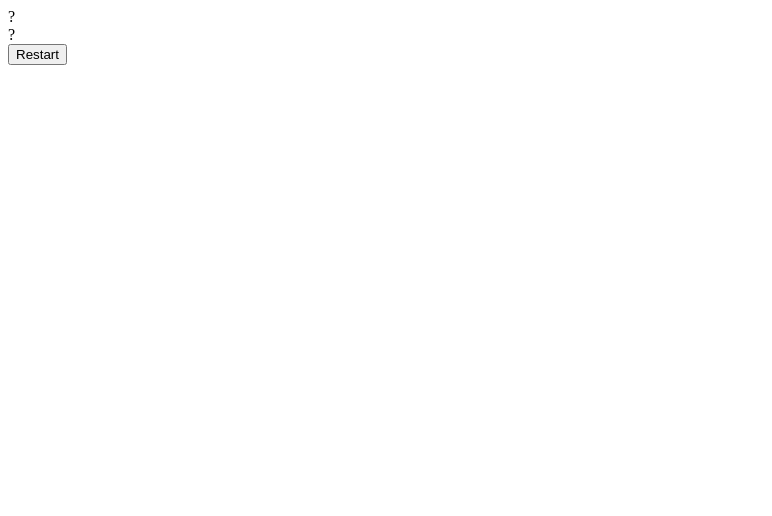
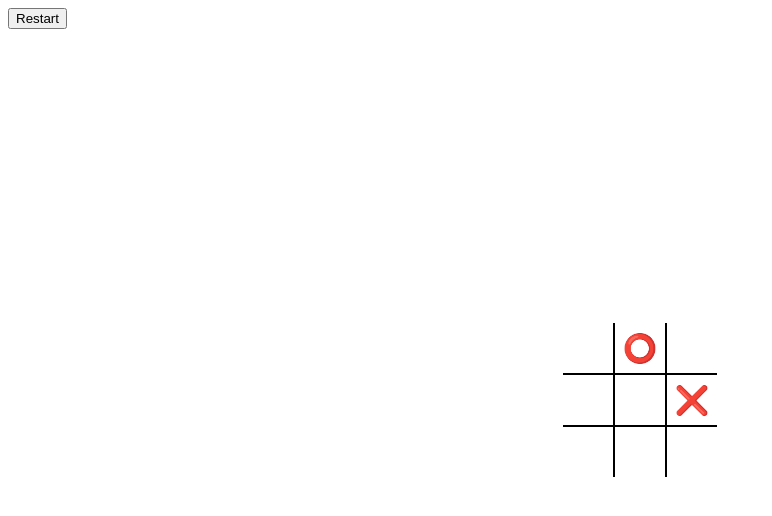
Before and after one commit to TatiGV/TicTacToe, a website: page index.html in a window 1280 px wide. Shown: the whole page, without its empty margins (0-772 px from the left). Drawn offline with Linux system fonts and the light colour scheme.

Commit message:
more instructions added

```diff
--- a/index.js
+++ b/index.js
@@ -1,38 +1,3 @@
-// holds the deck of cards for the game
-let cards = [];
+document.addEventListener('click', function handleClick(event) {
 
-// generates a new deck of cards, with size / 2 pairs, and shuffled
-function generateCards(size) {}
-
-// shuffles an array
-function shuffle(arr) {}
-
-// flips a card by id
-function flipCard(id) {}
-
-// marks any flipped cards as matched if they match
-function checkMatched() {}
-
-// shows a message if the game is over
-function checkWin() {}
-
-// sets all flipped props to false except for the matched ones
-function flipBack() {}
-
-// handles the click on a card
-function handleCardClick(id) {}
-
-// creates the DOM elements for the cards
-function showCards() {}
-
-// updates the classes on the card DOM elements based on the state of the cards
-function updateCards() {}
-
-// initializes the game
-function createGame(size) {
-  generateCards(size * size);
-  showCards();
-}
-
-// INITIALIZE THE GAME WHEN THE PAGE LOADS
-createGame(4);
+});
--- a/input.css
+++ b/input.css
@@ -11,20 +11,66 @@
 
 
 /* Pseudo elements */
+.x::before {
+  content: '';
+}
+
+.o::before {
+  content: '';
+}
+
 
 .x::after {
-  content: '?'
+  content: '❌';
 }
 
 .o::after {
-  content: '?'
+  content: '⭕';
 }
+
 
 /* Tile style */
 
+#game {
+  position: absolute;
+  top: 50%;
+  left: 50%;
+  transform: translate(-50%, -50%);
+  display: grid;
+  grid-template-columns: repeat(3, auto);
+}
 
+.grid-cell {
+  border: 1px solid #000;
+  width: 50px;
+  height: 50px;
+  cursor: pointer;
+  display: flex;
+  justify-content: center;
+  align-items: center;
+  font-size: 28px;
+}
+.grid-cell:nth-child(-n + 3) {
+    border-top: none;
+}
+
+.grid-cell:nth-child(3n + 1) {
+    border-left: none;
+}
+
+.grid-cell:nth-child(3n + 3) {
+    border-right: none;
+}
+
+.grid-cell:nth-last-of-type(-n + 3) {
+    border-bottom: none;
+}
 .disabled {
+  cursor: not-allowed;
+}
 
+.grid-cell:not(.disabled):hover {
+  background: #eee;
 }
 
 
```
Also changed, not shown: README.md, suport/pas 1.png (deleted), suport/pas 2.png (deleted), suport/pas1.png (added), suport/pas2.png (added), suport/pas3.PNG (added).
